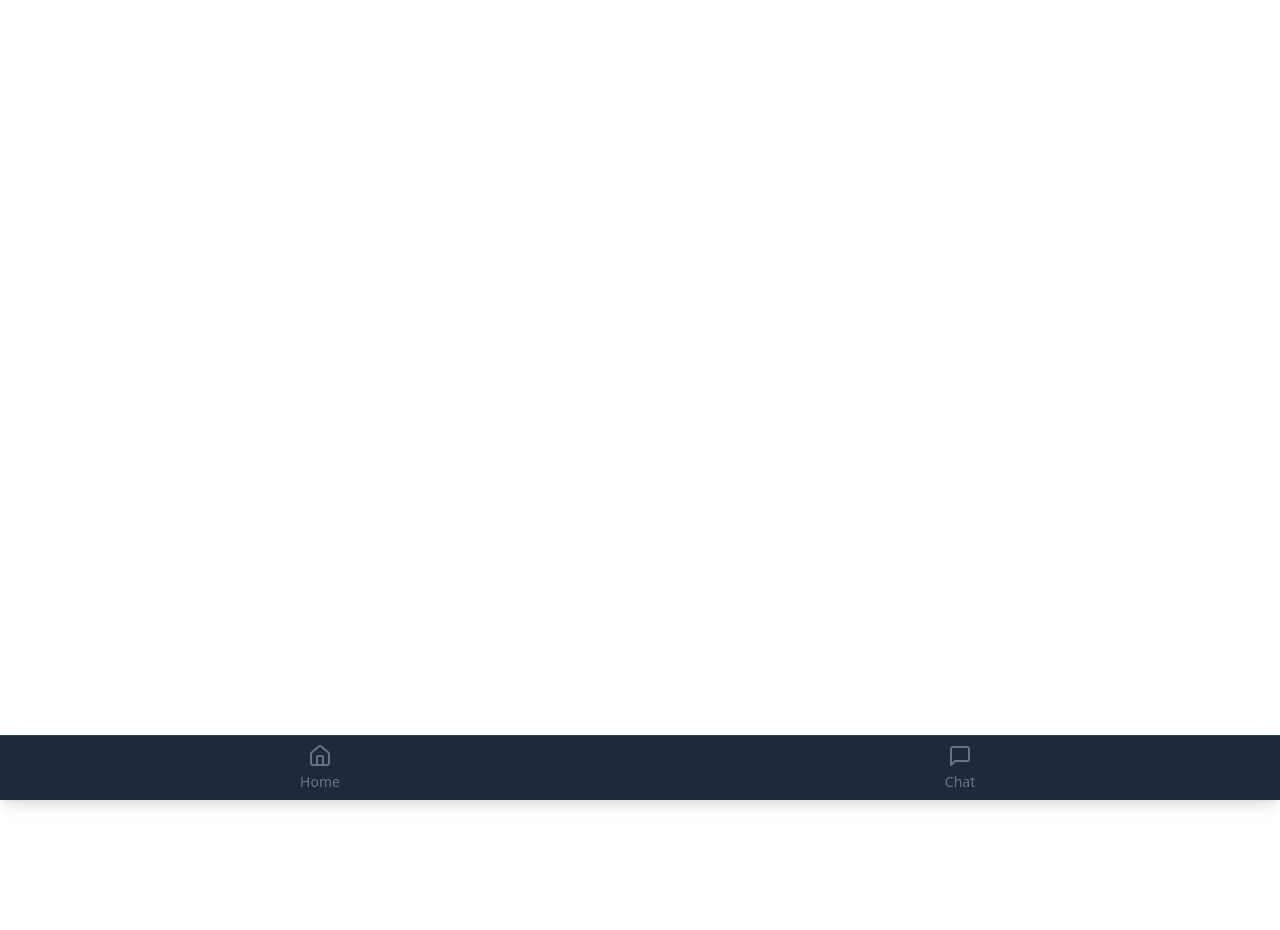
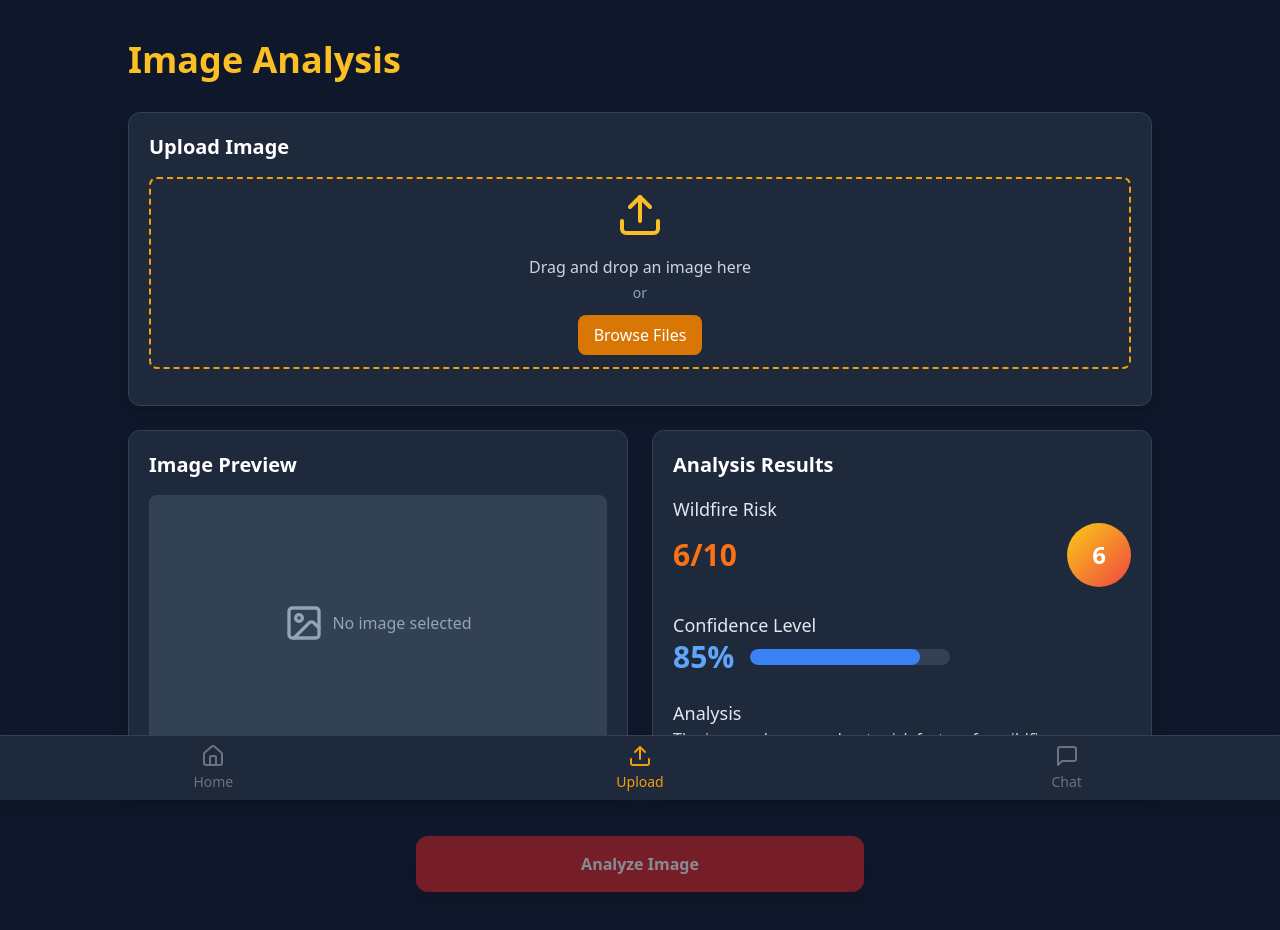
Before and after one commit to edwaddle/SJHacksPublicSafety, a React (Vite) app in the folder client/: page /upload in a window 1280 px wide. Before the commit this address had no page. Shown: the top 930 px of the page. Before the commit the page ends 800 px from the top, so only its background shows below. Built offline with nearby package versions, Linux system fonts and the light colour scheme.

Commit message:
add upload image risk back

```diff
--- a/client/src/App.jsx
+++ b/client/src/App.jsx
@@ -2,6 +2,7 @@ import { BrowserRouter as Router, Routes, Route } from "react-router-dom";
 import Navbar from "./components/Navbar";
 import Home from "./pages/Home";
 import Chat from "./pages/Chat";
+import UploadFile from "./pages/UploadFile";
 import "./index.css";
 
 function App() {
@@ -11,6 +12,7 @@ function App() {
       <Routes>
         <Route path="/" element={<Home />} />
         <Route path="/chat" element={<Chat />} />
+        <Route path="/upload" element={<UploadFile />} />
       </Routes>
     </Router>
   );
--- a/client/src/components/Navbar.jsx
+++ b/client/src/components/Navbar.jsx
@@ -1,4 +1,4 @@
-import { Home, MessageSquare, Newspaper } from "lucide-react";
+import { Home, MessageSquare, Upload } from "lucide-react";
 import { Link, useLocation } from "react-router-dom";
 
 const Navbar = () => {
@@ -21,10 +21,16 @@ const Navbar = () => {
           <span>Home</span>
         </Link>
 
+        <Link to="/upload" className={getNavItemClass("/upload")}>
+          <Upload className="h-6 w-6 mb-1" />
+          <span>Upload</span>
+        </Link>
+
         <Link to="/chat" className={getNavItemClass("/chat")}>
           <MessageSquare className="h-6 w-6 mb-1" />
           <span>Chat</span>
         </Link>
+
 
       </nav>
     </div>
--- /dev/null
+++ b/client/src/pages/UploadFile.jsx
@@ -0,0 +1,143 @@
+import { Upload, Image as ImageIcon } from "lucide-react";
+import { useState } from "react";
+
+const UploadFile = () => {
+  const [selectedFile, setSelectedFile] = useState(null);
+  const [previewUrl, setPreviewUrl] = useState(null);
+
+  const handleFileChange = (event) => {
+    const file = event.target.files[0];
+    if (file && file.type.startsWith('image/')) {
+      setSelectedFile(file);
+      setPreviewUrl(URL.createObjectURL(file));
+    }
+  };
+
+  const handleDrop = (event) => {
+    event.preventDefault();
+    event.stopPropagation();
+
+    const file = event.dataTransfer.files[0];
+    if (file && file.type.startsWith('image/')) {
+      setSelectedFile(file);
+      setPreviewUrl(URL.createObjectURL(file));
+    }
+  };
+
+  const handleDragOver = (event) => {
+    event.preventDefault();
+    event.stopPropagation();
+  };
+
+  return (
+    <div className="bg-slate-900 min-h-screen py-10 px-4 sm:px-6 text-white">
+      <div className="max-w-5xl mx-auto">
+        <h1 className="text-3xl md:text-4xl font-bold mb-8 text-amber-400">
+          Image Analysis
+        </h1>
+
+        <div className="grid grid-cols-1 gap-6 mb-8">
+          {/* Image Upload Section */}
+          <div className="bg-slate-800 rounded-xl shadow-lg overflow-hidden border border-slate-700">
+            <div className="p-5">
+              <h2 className="text-xl font-semibold mb-4 text-white">
+                Upload Image
+              </h2>
+              <div
+                className="h-48 border-2 border-dashed border-amber-500 rounded-lg flex flex-col items-center justify-center mb-4 cursor-pointer hover:bg-slate-700/50 transition-colors"
+                onDrop={handleDrop}
+                onDragOver={handleDragOver}
+                onClick={() => document.getElementById('file-upload').click()}
+              >
+                <Upload size={48} className="mb-4 text-amber-400" />
+                <p className="text-slate-300">Drag and drop an image here</p>
+                <p className="text-sm text-slate-400 my-1">or</p>
+                <button className="mt-2 px-4 py-2 bg-amber-600 hover:bg-amber-700 text-white rounded-lg transition-colors">
+                  Browse Files
+                </button>
+                <input
+                  id="file-upload"
+                  type="file"
+                  className="hidden"
+                  accept="image/*"
+                  onChange={handleFileChange}
+                />
+              </div>
+            </div>
+          </div>
+
+          <div className="grid grid-cols-1 md:grid-cols-2 gap-6">
+            {/* Image Preview */}
+            <div className="bg-slate-800 rounded-xl shadow-lg overflow-hidden border border-slate-700">
+              <div className="p-5">
+                <h2 className="text-xl font-semibold mb-4 text-white">
+                  Image Preview
+                </h2>
+                <div className="h-64 bg-slate-700 rounded-lg flex items-center justify-center overflow-hidden">
+                  {previewUrl ? (
+                    <img
+                      src={previewUrl}
+                      alt="Preview"
+                      className="w-full h-full object-contain"
+                    />
+                  ) : (
+                    <div className="flex items-center text-slate-400">
+                      <ImageIcon size={40} className="mr-2" />
+                      <span>No image selected</span>
+                    </div>
+                  )}
+                </div>
+              </div>
+            </div>
+
+            {/* Analysis Results */}
+            <div className="bg-slate-800 rounded-xl shadow-lg overflow-hidden border border-slate-700">
+              <div className="p-5">
+                <h2 className="text-xl font-semibold mb-4 text-white">
+                  Analysis Results
+                </h2>
+                <div className="mb-6">
+                  <h3 className="text-lg font-medium text-slate-200">Wildfire Risk</h3>
+                  <div className="flex items-center">
+                    <p className="text-3xl font-bold text-orange-500">6/10</p>
+                    <div className="ml-auto h-16 w-16 rounded-full bg-gradient-to-br from-yellow-400 to-red-500 flex items-center justify-center">
+                      <span className="text-2xl font-bold">6</span>
+                    </div>
+                  </div>
+                </div>
+                <div className="mb-6">
+                  <h3 className="text-lg font-medium text-slate-200">Confidence Level</h3>
+                  <div className="flex items-center">
+                    <p className="text-3xl font-bold text-blue-400">85%</p>
+                    <div className="w-full max-w-[200px] ml-4 h-4 bg-slate-700 rounded-full overflow-hidden">
+                      <div className="h-full bg-blue-500 rounded-full" style={{ width: '85%' }}></div>
+                    </div>
+                  </div>
+                </div>
+                <div>
+                  <h3 className="text-lg font-medium text-slate-200">Analysis</h3>
+                  <p className="text-slate-300">
+                    The image shows moderate risk factors for wildfire, including
+                    dry vegetation and high temperatures.
+                  </p>
+                </div>
+              </div>
+            </div>
+          </div>
+
+          {/* Analyze Button */}
+          <div className="flex justify-center mt-4">
+            <button
+              className="w-full max-w-md py-4 px-8 bg-red-600 hover:bg-red-700 text-white font-bold rounded-xl shadow-lg hover:shadow-xl transition-all transform hover:-translate-y-1 disabled:opacity-50 disabled:pointer-events-none"
+              disabled={!selectedFile}
+            >
+              Analyze Image
+            </button>
+          </div>
+        </div>
+      </div>
+    </div>
+  );
+};
+
+export default UploadFile;
```
